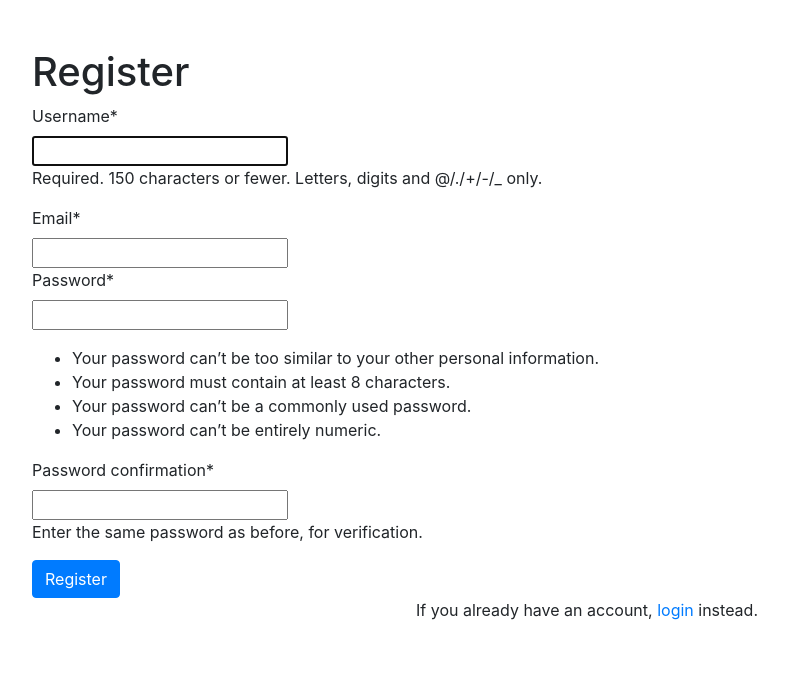
After one commit to daxtonwirth/CTF, a Django app: page /register in a window 1280 px wide. The commit adds this page. Shown: the top 685 px of the page, without its empty margins (53-841 px from the left). Run offline with Django 4.2, Linux system fonts and the light colour scheme; some libraries are stand-ins or nearby versions.

Commit message:
working website

```diff
--- /dev/null
+++ b/django_project/forms.py
@@ -0,0 +1,18 @@
+from django import forms
+from django.contrib.auth.forms import UserCreationForm
+from django.contrib.auth.models import User
+
+
+class NewUserForm(UserCreationForm):
+	email = forms.EmailField(required=True)
+
+	class Meta:
+		model = User
+		fields = ("username", "email", "password1", "password2")
+
+	def save(self, commit=True):
+		user = super(NewUserForm, self).save(commit=False)
+		user.email = self.cleaned_data['email']
+		if commit:
+			user.save()
+		return user
--- a/django_project/settings.py
+++ b/django_project/settings.py
@@ -37,6 +37,7 @@ INSTALLED_APPS = [
     'django.contrib.sessions',
     'django.contrib.messages',
     'django.contrib.staticfiles',
+    'crispy_forms',
 ]
 
 MIDDLEWARE = [
--- a/django_project/urls.py
+++ b/django_project/urls.py
@@ -16,9 +16,11 @@ Including another URLconf
 from django.contrib import admin
 from django.urls import path, include
 from django.views.generic.base import TemplateView
+from . import views
 
 urlpatterns = [
     path('admin/', admin.site.urls),
     path("", include("django.contrib.auth.urls")),
-    path('', TemplateView.as_view(template_name='index.html'), name='home')
+    path("", TemplateView.as_view(template_name='index.html'), name='home'),
+    path("register", views.register_request, name="register")
 ]
--- /dev/null
+++ b/django_project/views.py
@@ -0,0 +1,16 @@
+from django.shortcuts import  render, redirect
+from .forms import NewUserForm
+from django.contrib.auth import login
+from django.contrib import messages
+
+def register_request(request):
+	if request.method == "POST":
+		form = NewUserForm(request.POST)
+		if form.is_valid():
+			user = form.save()
+			login(request, user)
+			messages.success(request, "Registration successful." )
+			return redirect("home")
+		messages.error(request, "Unsuccessful registration. Invalid information.")
+	form = NewUserForm()
+	return render (request=request, template_name="registration/register.html", context={"register_form":form})
--- a/templates/base.html
+++ b/templates/base.html
@@ -2,7 +2,11 @@
 <html>
 <head>
   <meta charset="utf-8">
-  <title>{% block title %}Django Auth Tutorial{% endblock %}</title>
+  <title>{% block title %}Base header{% endblock %}</title>
+  <meta name="viewport" content="width=device-width, initial-scale=1.0">
+
+  <link rel="stylesheet" href="https://cdn.jsdelivr.net/npm/bootstrap@4.5.3/dist/css/bootstrap.min.css" integrity="sha384-TX8t27EcRE3e/ihU7zmQxVncDAy5uIKz4rEkgIXeMed4M0jlfIDPvg6uqKI2xXr2" crossorigin="anonymous">
+
 </head>
 <body>
   <main>
--- a/templates/index.html
+++ b/templates/index.html
@@ -3,11 +3,17 @@
 {% block title %}Home{% endblock %}
 
 {% block content %}
+<div class="container py-5">
+
 {% if user.is_authenticated %}
   Hi {{ user.username }}!
   <p><a href="{% url 'logout' %}">Log Out</a></p>
 {% else %}
+<div class="text-center">
   <p>You are not logged in</p>
   <a href="{% url 'login' %}">Log In</a>
+  <p>If you dont have an account, <a href="/register">register</a> instead.</p>
+</div>
 {% endif %}
+</div>
 {% endblock %}
--- a/templates/registration/login.html
+++ b/templates/registration/login.html
@@ -3,10 +3,14 @@
 
 {% block content %}
 
+<div class="container py-5">
 <h2>Log In</h2>
 <form method="post">
   {% csrf_token %}
   {{ form.as_p }}
-  <button type="submit">Log In</button>
+  <button class="btn btn-primary" type="submit">Log In</button>
 </form>
+<p></p>
+<p>If you dont have an account, <a href="/register">register</a> instead.</p>
+</div>
 {% endblock %}
--- /dev/null
+++ b/templates/registration/register.html
@@ -0,0 +1,18 @@
+{% extends 'base.html' %}
+{% block title %}Register{% endblock %}
+
+{% block content %}
+
+{% load crispy_forms_tags %}
+
+<div class="container py-5">
+	<h1>Register</h1>
+	<form method="POST">
+		{% csrf_token %}
+		{{ register_form|crispy }}
+		<button class="btn btn-primary" type="submit">Register</button>
+	</form>
+	<p class="text-center">If you already have an account, <a href="/login">login</a> instead.</p>
+</div>
+
+{% endblock %}
```
Also changed, not shown: db.sqlite3.
